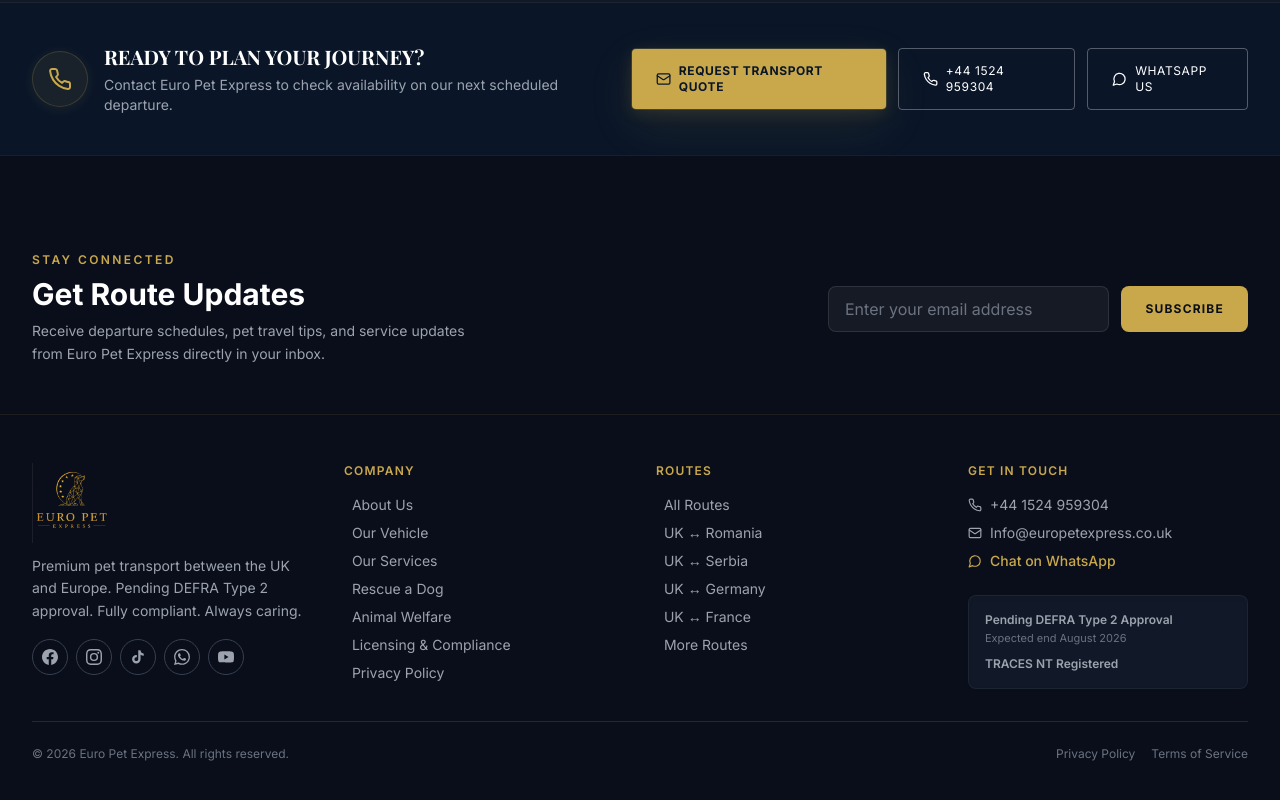
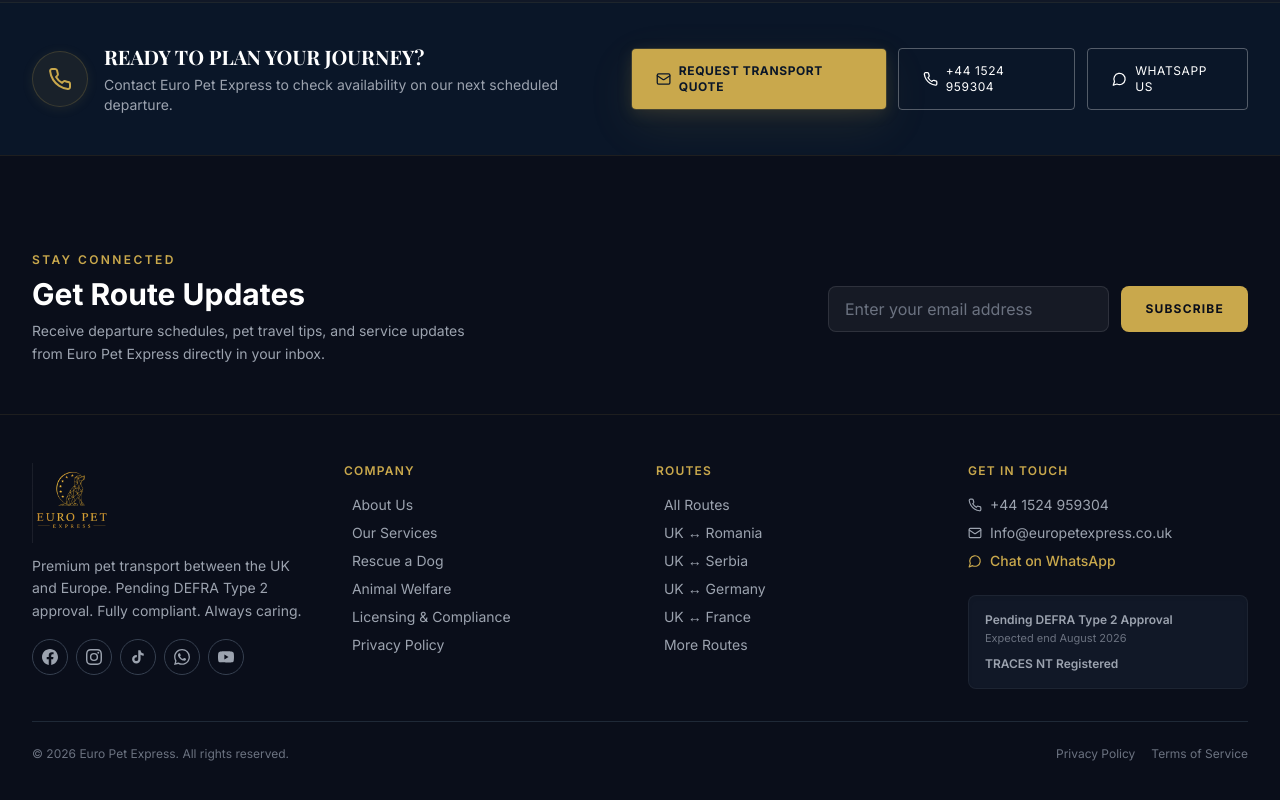
Before and after one commit to Aailaimran/EuroPet, a Next.js app: page / in a window 1280 px wide. Shown: the part 4318-5118 px from the top of the page. Built offline with nearby package versions, Linux system fonts and the light colour scheme; a web font is replaced by a local one.

Commit message:
Remove 'Our Vehicle' link from footer COMPANY section

```diff
--- a/components/layout/Footer.tsx
+++ b/components/layout/Footer.tsx
@@ -277,7 +277,6 @@ export default function Footer() {
             <ul className="space-y-2">
               {[
                 { label: 'About Us', href: '/about' },
-                { label: 'Our Vehicle', href: '/about#vehicle' },
                 { label: 'Our Services', href: '/services' },
                 { label: 'Rescue a Dog', href: '/rescue' },
                 { label: 'Animal Welfare', href: '/compliance#welfare' },
```
